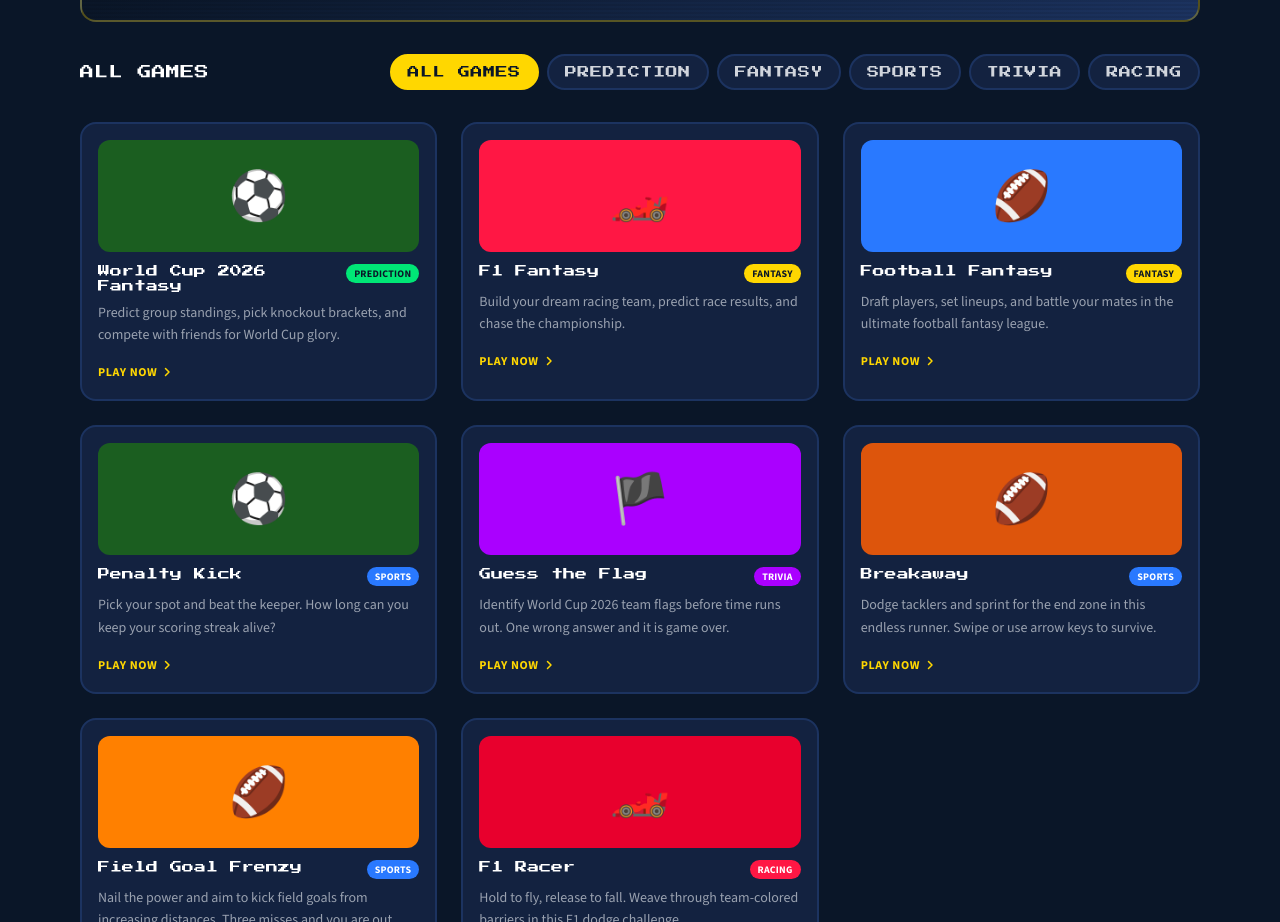
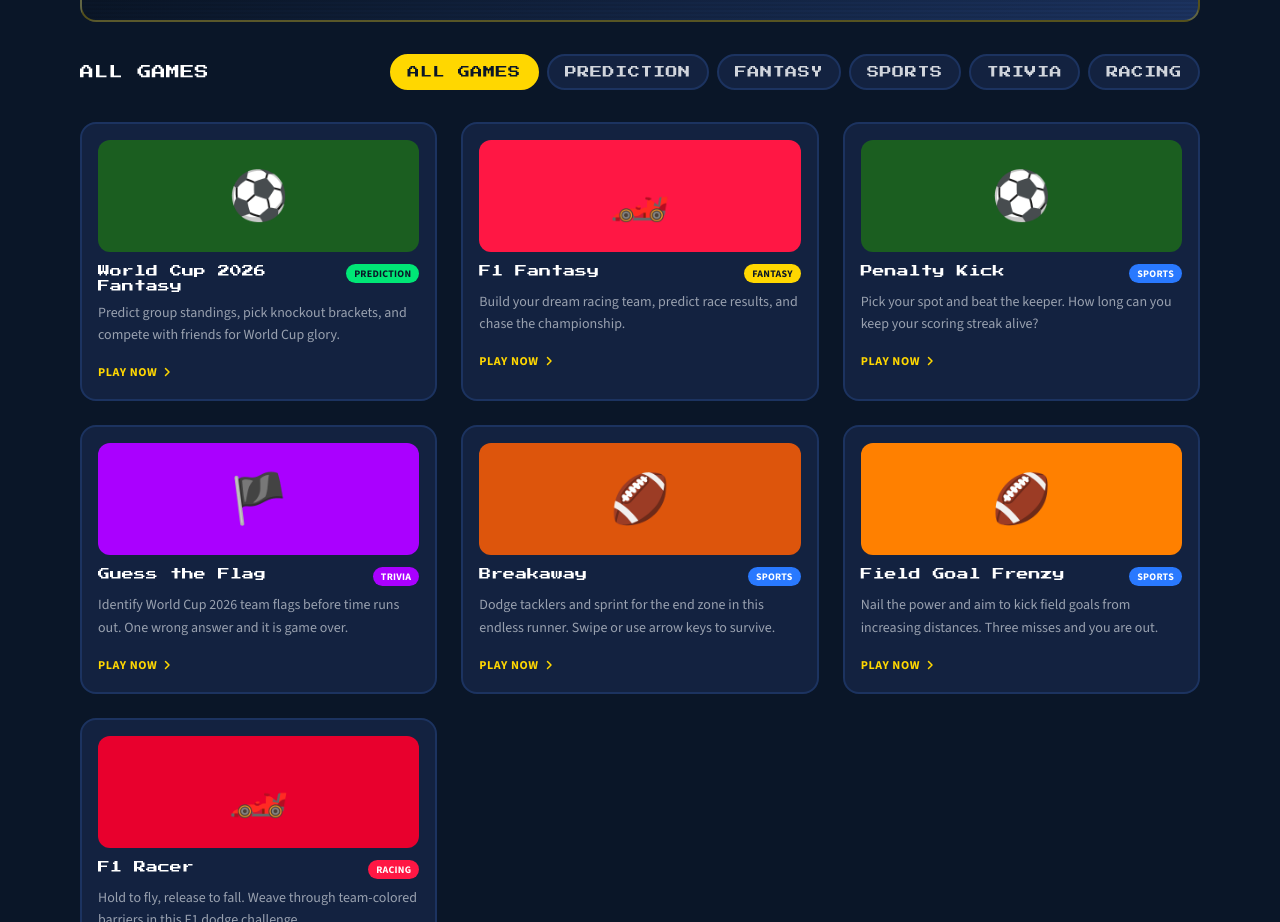
Before and after one commit to lukeinglis/games, a Next.js app: page / in a window 1280 px wide. Shown: the part 1280-2202 px from the top of the page. Built offline with nearby package versions, Linux system fonts and the light colour scheme.

Commit message:
Remove Football Fantasy from portal (private league)
Signed-off-by: Luke Inglis <lukeinglis21@yahoo.com>

```diff
--- a/src/data/games.ts
+++ b/src/data/games.ts
@@ -34,18 +34,6 @@
     thumbnailColor: "#FF1744",
     emoji: "🏎️",
     url: "https://f1.lukeinglis.me",
-    featured: false,
-    external: true,
-  },
-  {
-    slug: "football-fantasy",
-    title: "Football Fantasy",
-    description:
-      "Draft players, set lineups, and battle your mates in the ultimate football fantasy league.",
-    category: "Fantasy",
-    thumbnailColor: "#2979FF",
-    emoji: "🏈",
-    url: "https://football.lukeinglis.me",
     featured: false,
     external: true,
   },
```
